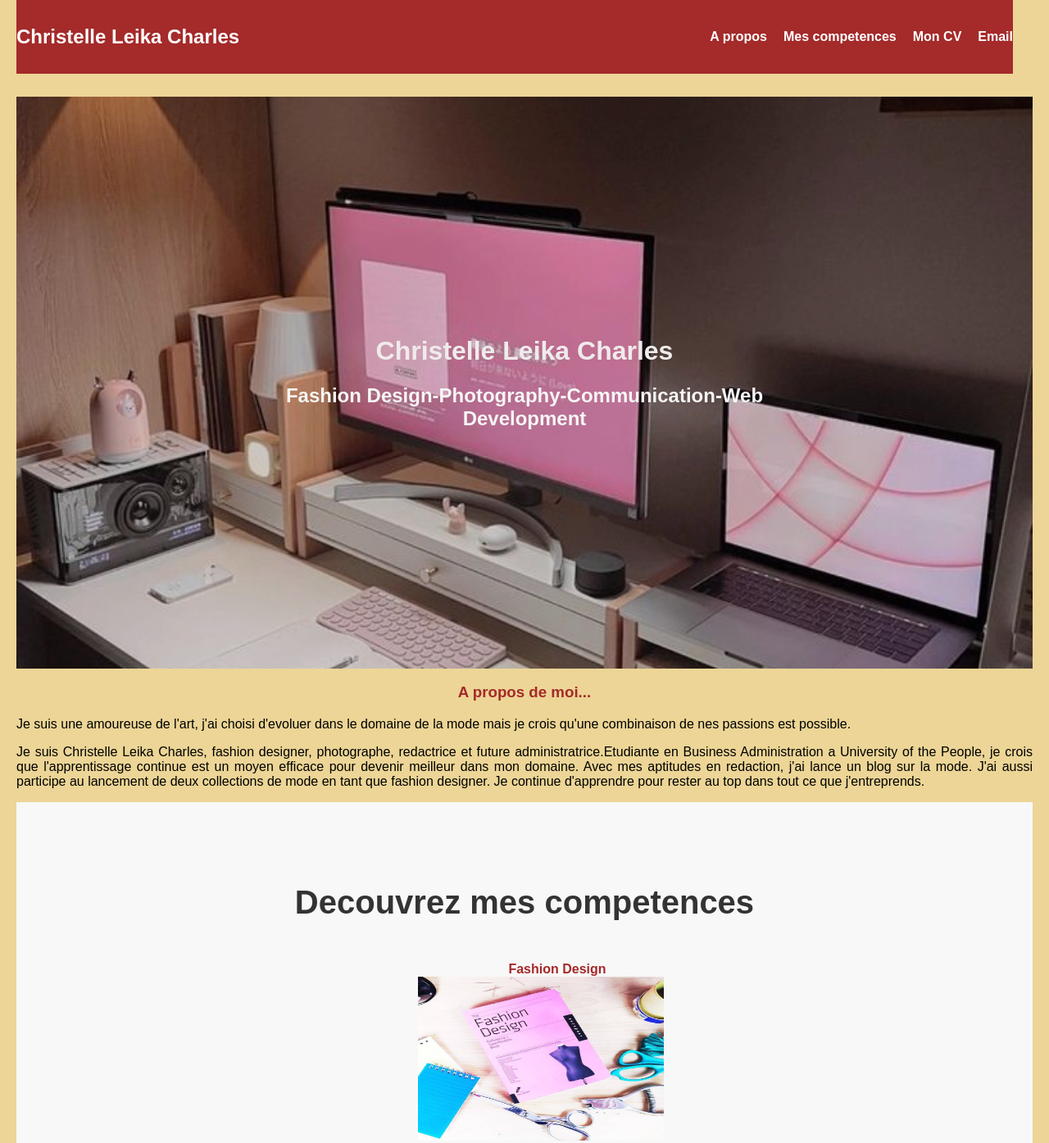
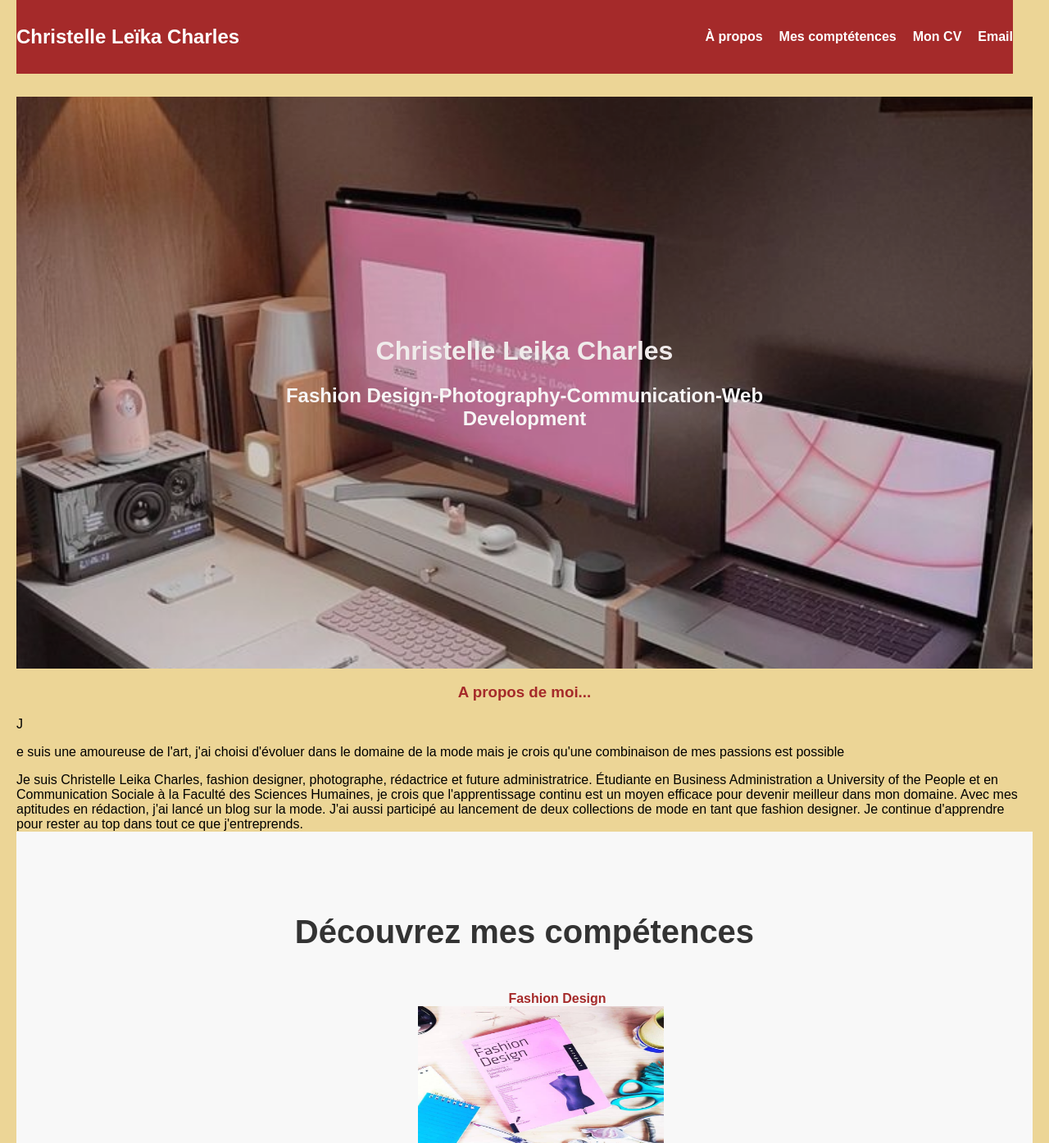
Before and after one commit to Leycha21/Portfollio-CLC, a plain HTML site: page index.html in a window 1280 px wide. Shown: the top 1395 px of the page at 82% size. Drawn offline with Linux system fonts and the light colour scheme.

Commit message:
Add files via upload

```diff
--- a/index.html
+++ b/index.html
@@ -4,14 +4,14 @@
     <meta charset="UTF-8">
     <meta name="viewport" content="width=device-width, scale=1.0">
     <link rel="stylesheet" href="evaluation3css.css">
-    <title>Informations</title>
+    <title>CLC</title>
     <header class="navbar">
         <div class="boxed nav-content">
-            <h1 class="logo">Christelle Leika Charles</h1>
+            <h1 class="logo">Christelle Leïka Charles</h1>
                 <nav>
                     <ul class="nav-links">
-                        <li><a href="#apropos">A propos</a></li>
-                        <li><a href="#mescompetences">Mes competences</a></li>
+                        <li><a href="#apropos">À propos</a></li>
+                        <li><a href="#mescompetences">Mes comptétences</a></li>
                         <li><a href="#moncv">Mon CV</a></li>
                         <li><a href="#email">Email</a></li>
                     </ul>
@@ -35,18 +35,19 @@
         <div class="boxed">
             <div class="flex">
                 <div class="w40">
-                    <h3>A propos de moi...</h3>
+                    <section id="apropos"><h3>A propos de moi...</h3>
+                    <div class="w60">
+                        <p>J</p>e suis une amoureuse de l'art, j'ai choisi d'évoluer dans le domaine de la mode mais je crois qu'une combinaison de mes passions est possible
+                        <p></p>Je suis Christelle Leika Charles, fashion designer, photographe, rédactrice et future administratrice. Étudiante en Business Administration a University of the People et en Communication Sociale à la Faculté des Sciences Humaines, je crois que l'apprentissage continu est un moyen efficace pour devenir meilleur dans mon domaine. Avec mes aptitudes en rédaction, j'ai lancé un blog sur la mode. J'ai aussi participé au lancement de deux collections de mode en tant que fashion designer. Je continue d'apprendre pour rester au top dans tout ce que j'entreprends.
+                    </section>
                 </div>
-                    <div class="w60">
-                        <p>Je suis une amoureuse de l'art, j'ai choisi d'evoluer dans le domaine de la mode mais je crois qu'une combinaison de nes passions est possible.</p>
-                        <p>Je suis Christelle Leika Charles, fashion designer, photographe, redactrice et future administratrice.Etudiante en Business Administration a University of the People, je crois que l'apprentissage continue est un moyen efficace pour devenir meilleur dans mon domaine. Avec mes aptitudes en redaction, j'ai lance un blog sur la mode. J'ai aussi participe au lancement de deux collections de mode en tant que fashion designer. Je continue d'apprendre pour rester au top dans tout ce que j'entreprends.</p>
-                    </div>
+              </div>
              </div>
         </div>
     </div>
      <div class="section dark" id="mescompetences">
         <div class="box text-center">
-           <section id="mescompetences-section"> <h3>Decouvrez mes competences</h3>
+           <section id="mescompetences-section"> <h3>Découvrez mes compétences</h3>
            <div class="'flex gap20">
             <div class="w25 skills">
 
@@ -65,7 +66,7 @@
                          <h2>Mon CV</h2>
                          <div class="cv-viewer">
                                 <iframe src="Christelle_Leïka_Charles_CV.pdf" width="100%" height="600px" style="border: none;">
-                                    <p>Telecharger mon CV:</p>
+                                    <p>Téléchargez mon CV:</p>
                                     <a href="Christelle_Leïka_Charles_CV.pdf" download="Christelle_Leïka_Charles_CV">Télécharger mon CV</a>
                                 </iframe>
                          </div>
```
